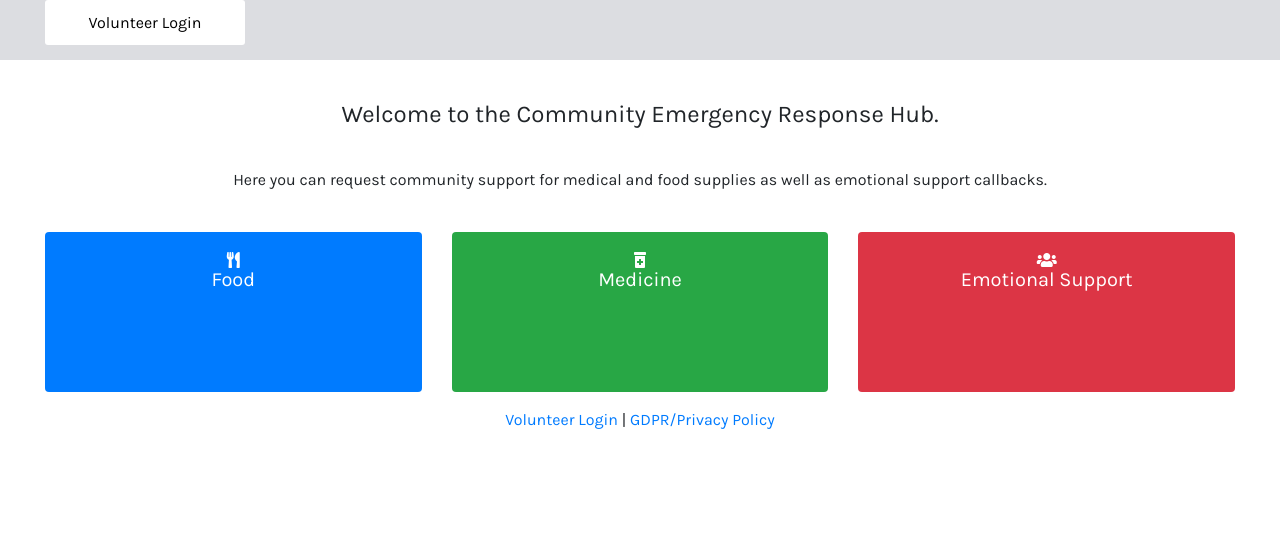
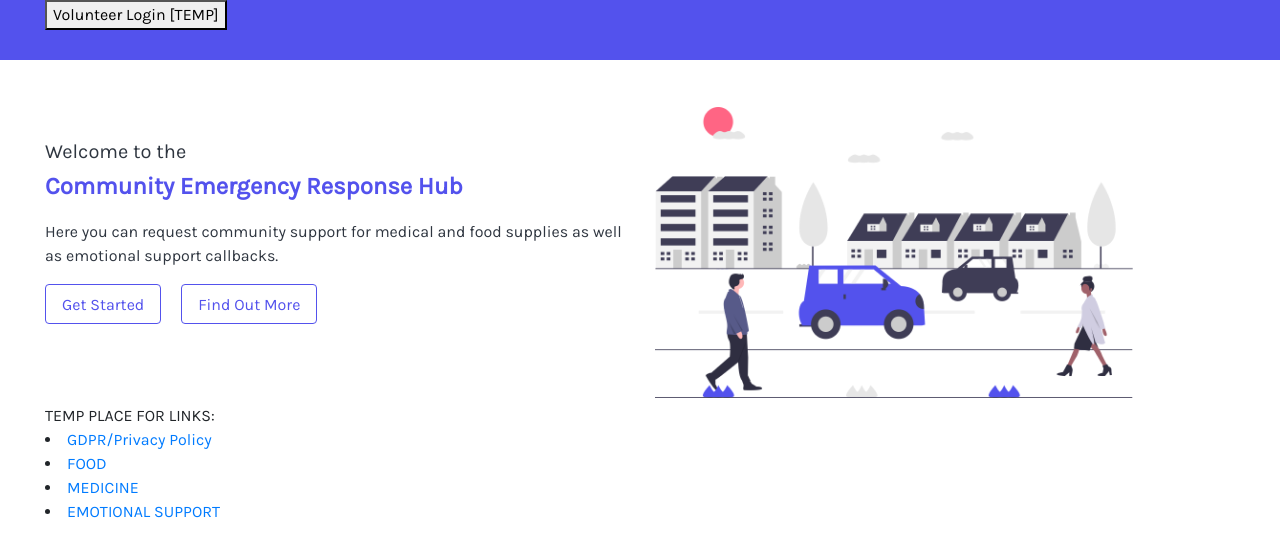
Before and after one commit to kittymagician/COVID-19-Emergency-Response-Hub, a Flask app: template templates/default.html in a window 1280 px wide. Shown: the top 557 px of the page. Run offline with Flask 2, Linux system fonts and the light colour scheme; the template is opened without the code that fills it, so the values that code supplies are empty; some libraries are stand-ins or nearby versions.

Commit message:
Homepage design

```diff
--- a/static/style.css
+++ b/static/style.css
@@ -14,6 +14,82 @@ html body {
 
 	margin: 0;
 }
+
+
+/* ----------- Splash Page -> Navigation ----------- */
+
+.splash_Nav {
+
+	background-color: #5352ED;
+	min-height: 60px;
+	color: white;
+}
+
+
+/* ----------- Splash Page -> Introduction ----------- */
+
+.splash_Intro h1 {
+
+	font-size: 24px;
+	font-weight: bold;
+	color: #5352ED;
+}
+
+.splash_Intro h2 {
+
+	font-size: 20px;
+	font-weight: normal;
+	color: #2F3640;
+	margin-top: 80px;
+}
+
+.splash_Intro p {
+
+	margin-top: 40px;
+	font-size: 16px;
+	font-weight: normal;
+	color: #2F3640;
+	margin-top: 20px;
+}
+
+.splash_Intro button {
+
+	color: #5352ED;
+	background-color: transparent;
+	height: 40px;
+	padding: 8px 16px;
+	border: 1px solid #5352ED;
+}
+
+.btn:hover {
+
+	color: white;
+	background-color: #5352ED;
+}
+
+.splash_Image_Main {
+
+	width: 100%;
+	height: 304px;
+	margin-top: 40px;
+	background-image: url('../static/town.png');
+	background-position: center;
+	background-repeat: no-repeat;
+	background-size: contain;
+}
+
+
+
+
+
+
+
+
+
+
+
+
+
 
 /* MENU */
 
@@ -46,7 +122,7 @@ h1 {
 
 h2 {
 
-	font-size: 16px;
+	font-size: 20px;
 	font-weight: normal;
 	line-height: 24px;
 }
--- a/templates/default.html
+++ b/templates/default.html
@@ -1,20 +1,40 @@
 <html>
-<meta name="viewport" content="width=device-width, initial-scale=1">
+<head>
+  <meta name="viewport" content="width=device-width, initial-scale=1">
+  <link rel="stylesheet" href="https://stackpath.bootstrapcdn.com/bootstrap/4.4.1/css/bootstrap.min.css" integrity="sha384-Vkoo8x4CGsO3+Hhxv8T/Q5PaXtkKtu6ug5TOeNV6gBiFeWPGFN9MuhOf23Q9Ifjh" crossorigin="anonymous">
+  <link href="https://fonts.googleapis.com/css2?family=Karla&display=swap" rel="stylesheet">
+  <link rel="stylesheet" href="https://cdnjs.cloudflare.com/ajax/libs/font-awesome/5.13.0/css/all.min.css" integrity="sha256-h20CPZ0QyXlBuAw7A+KluUYx/3pK+c7lYEpqLTlxjYQ=" crossorigin="anonymous" />
+  <link rel="stylesheet" href="../static/style.css">
+  <link rel="stylesheet" type="text/css" href="https://cdn.jsdelivr.net/npm/cookieconsent@3/build/cookieconsent.min.css"/>
+  <script src="https://code.jquery.com/jquery-3.4.1.slim.min.js" integrity="sha384-J6qa4849blE2+poT4WnyKhv5vZF5SrPo0iEjwBvKU7imGFAV0wwj1yYfoRSJoZ+n" crossorigin="anonymous"></script>
+  <script src="https://stackpath.bootstrapcdn.com/bootstrap/4.4.1/js/bootstrap.min.js" integrity="sha384-wfSDF2E50Y2D1uUdj0O3uMBJnjuUD4Ih7YwaYd1iqfktj0Uod8GCExl3Og8ifwB6" crossorigin="anonymous"></script>
+  <title>Community Emergency Response Hub</title>
 
-<head>
-  <link rel="stylesheet" href="https://stackpath.bootstrapcdn.com/bootstrap/4.3.1/css/bootstrap.min.css" integrity="sha384-ggOyR0iXCbMQv3Xipma34MD+dH/1fQ784/j6cY/iJTQUOhcWr7x9JvoRxT2MZw1T" crossorigin="anonymous">
-  <link href="https://fonts.googleapis.com/css2?family=Karla&display=swap" rel="stylesheet">
-  <link rel="stylesheet" href="https://cdnjs.cloudflare.com/ajax/libs/font-awesome/5.13.0/css/all.min.css" integrity="sha256-h20CPZ0QyXlBuAw7A+KluUYx/3pK+c7lYEpqLTlxjYQ=" crossorigin="anonymous">
- <link rel="stylesheet" type="text/css" href="https://cdn.jsdelivr.net/npm/cookieconsent@3/build/cookieconsent.min.css"/>
- <link rel="stylesheet" href="../static/style.css">
-  <title>Community Emergency Response Hub</title>
-</head>
-<div class="menuBase">
+<div class="splash_Nav">
   <div class="container-fluid">
     <div class="row">
-      <div class="col d-flex align-items-center">
-        <a href="/member_page"><button class="volLogin">Volunteer Login</button></a>
+      <div class="col">
+        <a href="/member_page"><button class="">Volunteer Login [TEMP]</button></a>
       </div>
+    </div>
+  </div>
+</div>
+
+</head>
+
+<body>
+
+<div class="container-fluid splash_Intro">
+  <div class="row">
+    <div class="col-12 col-md-6">
+      <h2>Welcome to the</h2>
+      <h1>Community Emergency Response Hub</h1>
+      <p>Here you can request community support for medical and food supplies as well as emotional support callbacks.</p>
+      <button class="btn">Get Started</button>
+      <button class="btn ml-3">Find Out More</button>
+    </div>
+    <div class="col-12 col-md-5">
+      <div class="splash_Image_Main"></div>
     </div>
   </div>
 </div>
@@ -22,48 +42,19 @@
 <div class="container-fluid">
   <div class="row">
     <div class="col">
-        <h1 class="title">Welcome to the Community Emergency Response Hub.</h1>
-        <h2 class="subTitle">Here you can request community support for medical and food supplies as well as emotional support callbacks.</h2>
+      TEMP PLACE FOR LINKS:
+      <li><a href="/gdpr">GDPR/Privacy Policy</a></li>
+      <li><a href="/hub/food">FOOD</a></li>
+      <li><a href="/hub/medicine">MEDICINE</a></li>
+      <li><a href="/hub/emotionalsupport">EMOTIONAL SUPPORT</a></li>
     </div>
   </div>
 </div>
 
-<div class="container-fluid">
-  <div class="row">
-    <div class="col-12 col-md-4 mb-3">
-      <a href="/hub/food">
-      <div class="card text-white bg-primary">
-          <div class="card-body">
-            <i class="fas fa-utensils"></i>
-            <h5 class="card-title">Food</h5>
-          </div>
-      </div>
-    </a>
-    </div>
-    <div class="col-12 col-md-4 mb-3">
-      <a href="/hub/medicine">
-      <div class="card text-white bg-success">
-          <div class="card-body">
-            <i class="fas fa-prescription-bottle-alt"></i>
-            <h5 class="card-title">Medicine</h5>
-          </div>
-      </div>
-    </a>
-    </div>
-    <div class="col-12 col-md-4 mb-3">
-      <a href="/hub/emotionalsupport">
-      <div class="card text-white bg-danger">
-          <div class="card-body">
-            <i class="fas fa-users"></i>
-            <h5 class="card-title">Emotional Support</h5>
-          </div>
-      </div>
-    </a>
-    </div>
-  </div>
-</div>
+</body>
 
-<center><p><a href="/member_page">Volunteer Login</a> | <a href="/gdpr">GDPR/Privacy Policy</a></p></center>
+</html>
+
 <script src="https://cdn.jsdelivr.net/npm/cookieconsent@3/build/cookieconsent.min.js" data-cfasync="false"></script>
 <script nonce="{{ csp_nonce() }}">
 window.cookieconsent.initialise({
```
Also changed, not shown: static/town.png (added).
